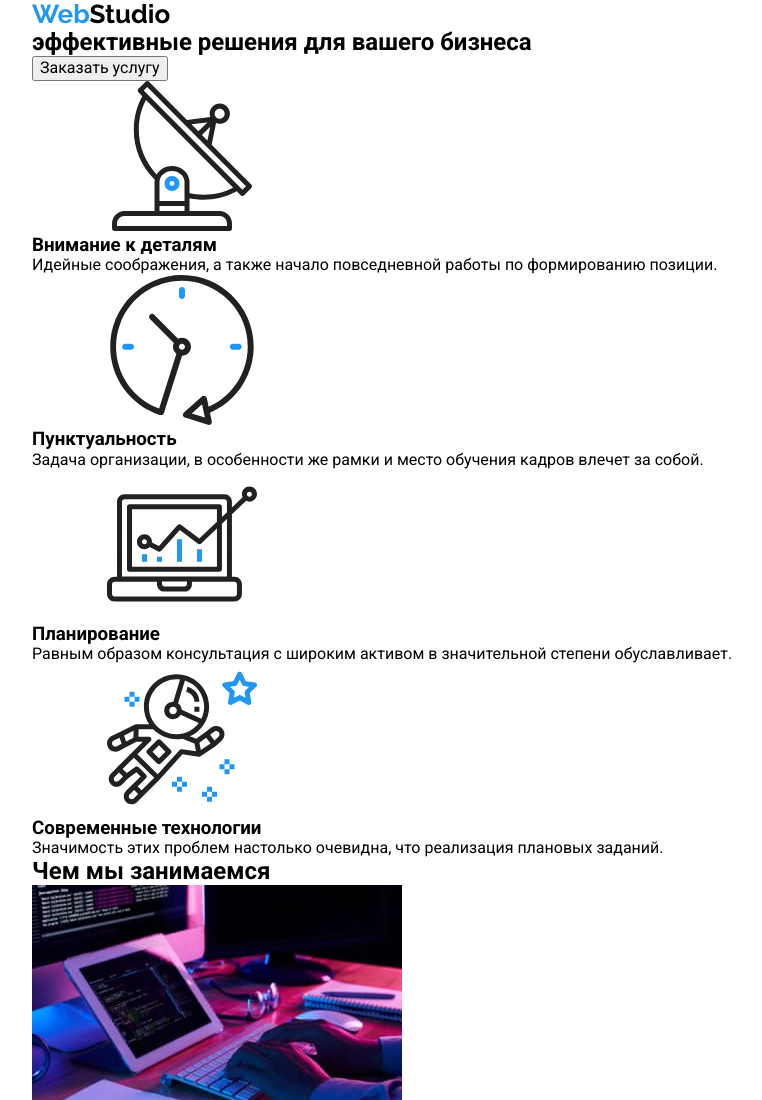
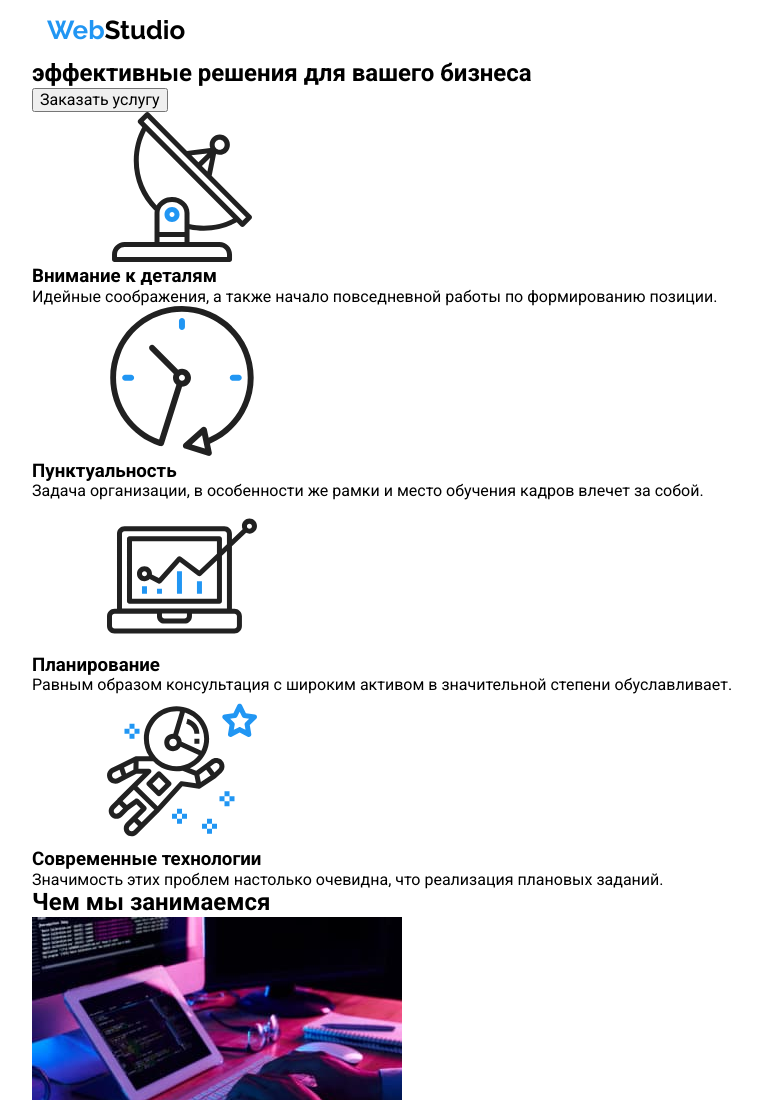
Before and after one commit to zlukaprapor/WebStudioLendingPage, a plain HTML site: page index.html in a window 1280 px wide. Shown: the top 1100 px of the page, without its empty margins (23-785 px from the left). Drawn offline with Linux system fonts and the light colour scheme.

Commit message:
verst 1.1

```diff
--- a/sass/component/_header.scss
+++ b/sass/component/_header.scss
@@ -0,0 +1,6 @@
+.header {
+    display: flex;
+    align-items: center;
+    width: auto;
+    height: 60px;
+}
--- a/sass/component/_logo.scss
+++ b/sass/component/_logo.scss
@@ -1,9 +1,10 @@
 
 .logo {
-    margin-right: 93px;
+  padding-left: 15px;
     @include fonts-logo;
     color: getColor('dark-color');
   }
-  .logo-web {
+
+.logo-web {
     color: getColor('accent-color');
-  }
+}
```
Also changed, not shown: css/main.css, css/main.min.css, 2 other files.
